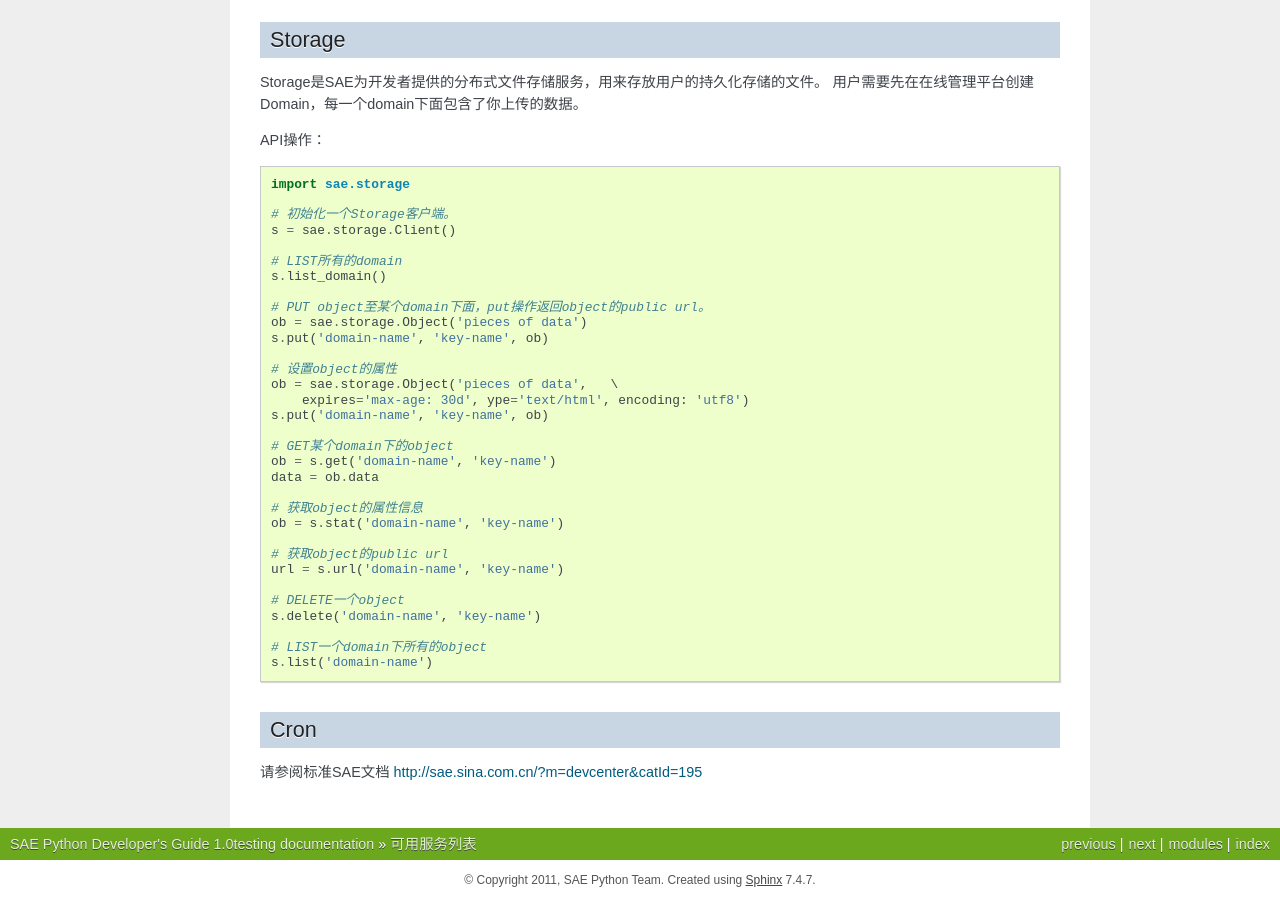
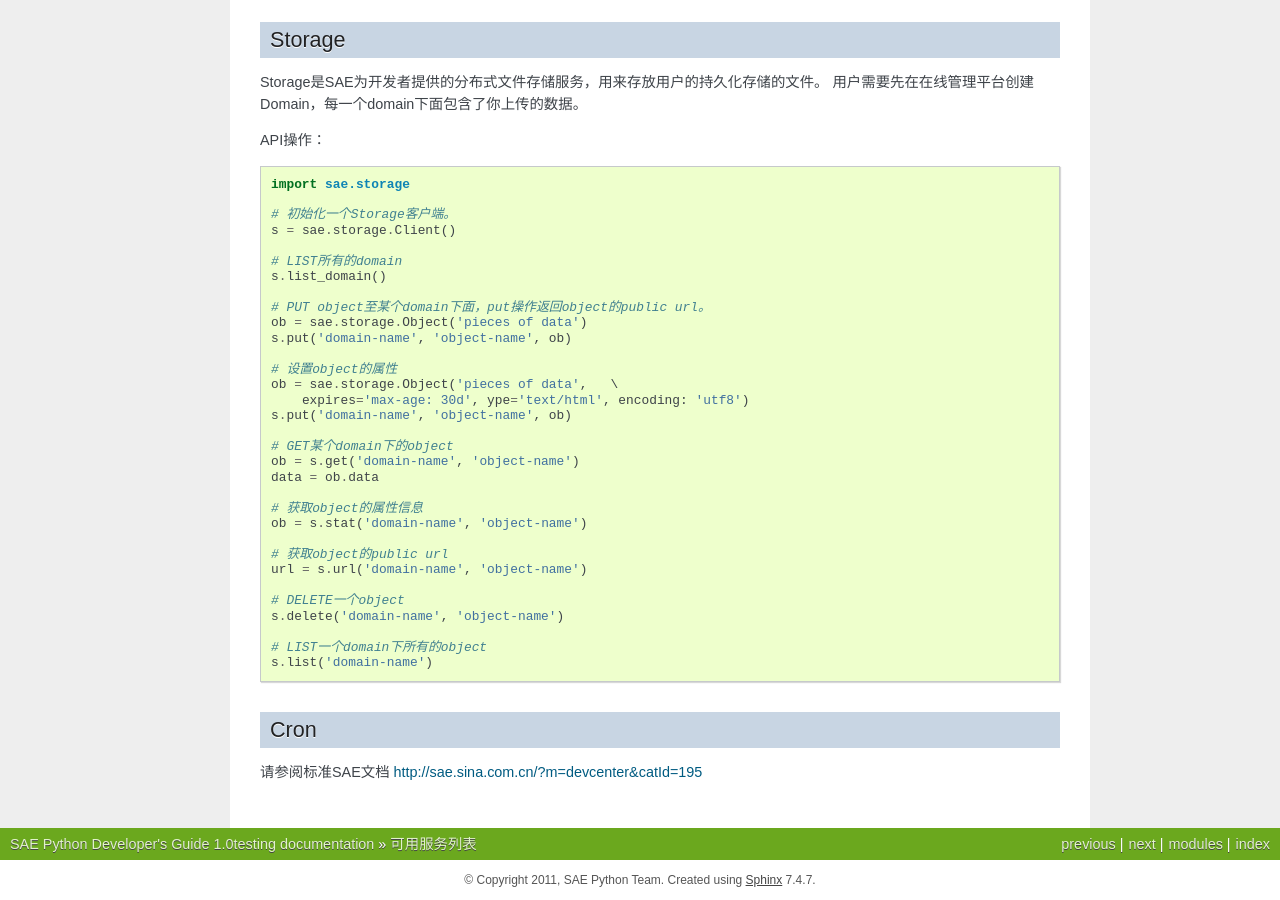
Before and after one commit to sinacloud/sae-python-dev-guide, a Sphinx documentation site: the page built from docs/service.rst, in a window 1280 px wide and 900 px high, scrolled down 3749 px. Built offline with Sphinx 7.4.7, drawn with Linux system fonts in a browser that asks for light colours.

Commit message:
change key-name to object name

```diff
--- a/docs/service.rst
+++ b/docs/service.rst
@@ -216,25 +216,25 @@ API操作：   ::
 
     # PUT object至某个domain下面，put操作返回object的public url。
     ob = sae.storage.Object('pieces of data')
-    s.put('domain-name', 'key-name', ob)
+    s.put('domain-name', 'object-name', ob)
 
     # 设置object的属性
     ob = sae.storage.Object('pieces of data',   \
         expires='max-age: 30d', ype='text/html', encoding: 'utf8')
-    s.put('domain-name', 'key-name', ob)
+    s.put('domain-name', 'object-name', ob)
 
     # GET某个domain下的object
-    ob = s.get('domain-name', 'key-name')
+    ob = s.get('domain-name', 'object-name')
     data = ob.data
 
     # 获取object的属性信息
-    ob = s.stat('domain-name', 'key-name')
+    ob = s.stat('domain-name', 'object-name')
 
     # 获取object的public url
-    url = s.url('domain-name', 'key-name')
+    url = s.url('domain-name', 'object-name')
 
     # DELETE一个object
-    s.delete('domain-name', 'key-name')
+    s.delete('domain-name', 'object-name')
 
     # LIST一个domain下所有的object
     s.list('domain-name')
```
